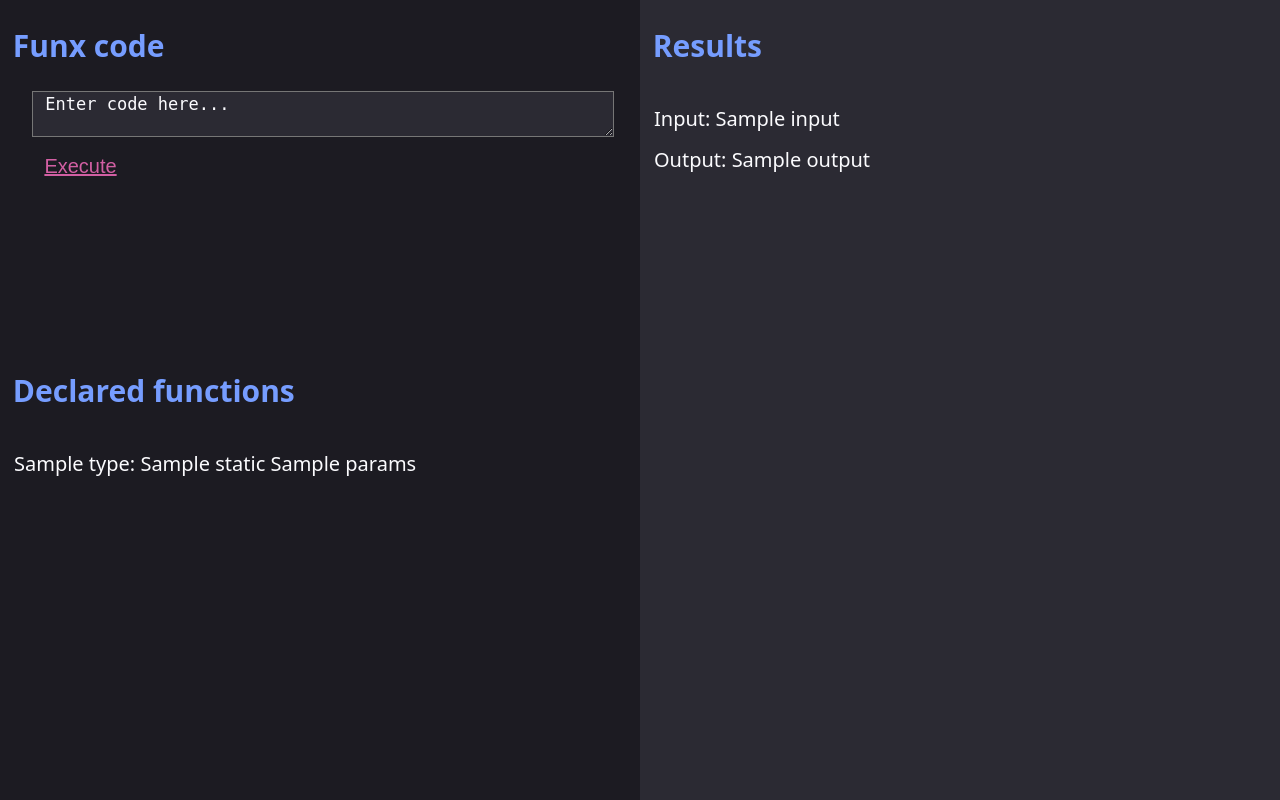
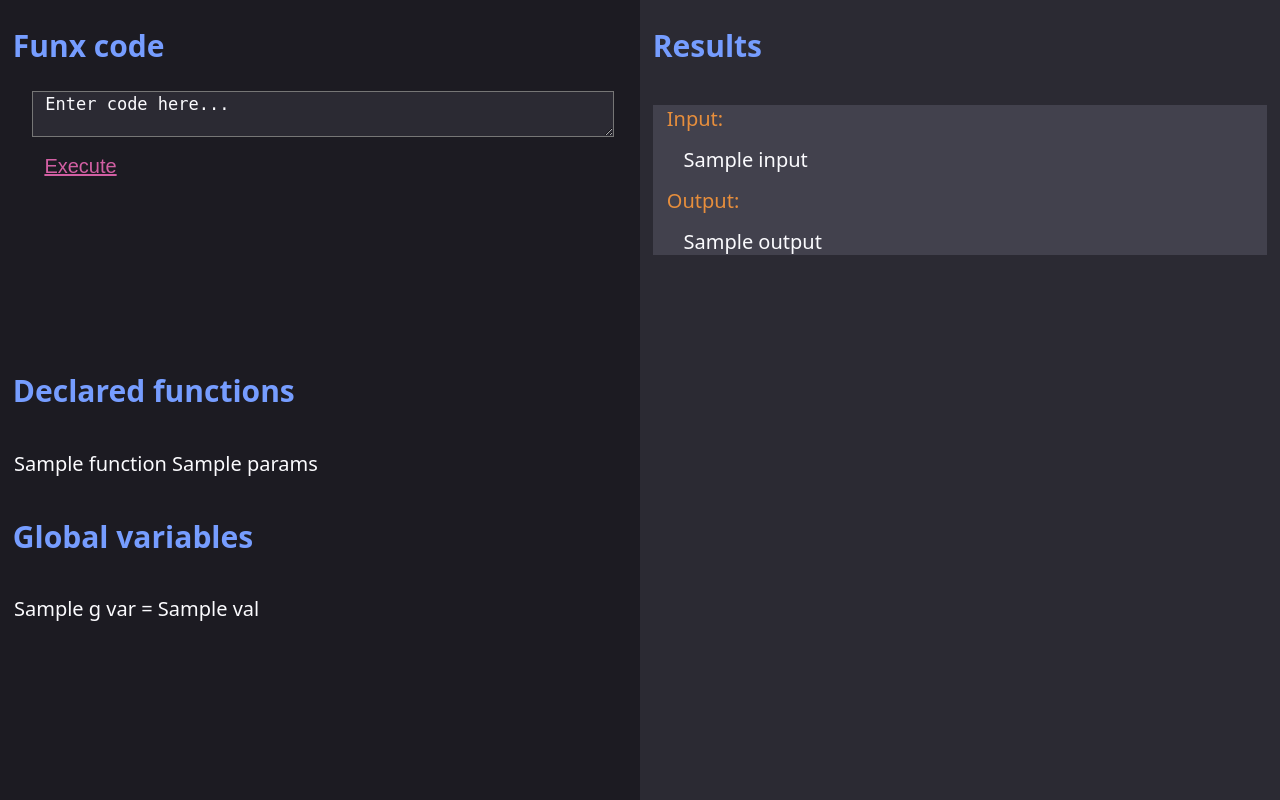
Before and after one commit to Vicara12/FIB-LP, a Flask app: template templates/base.html in a window 1280 px wide. Run offline with Flask 2, Linux system fonts and the light colour scheme; the template is opened without the code that fills it: most values are stand-ins (such as "Sample title", 1, 10 or a date in 2020).

Commit message:
Feat: formated functions, global variables and I/O

```diff
--- a/app.py
+++ b/app.py
@@ -16,11 +16,7 @@
         self.io_buffer = []
 
     def execute(self, code):
-        file = open("new_code.funx", "w")
-        file.write(code)
-        file.close()
-        # code_stream = StringIO(code)
-        code_stream = FileStream("new_code.funx")
+        code_stream = InputStream(code)
         lexer = FunxLexer(code_stream)
         token_stream = CommonTokenStream(lexer)
         parser = FunxParser(token_stream)
@@ -30,16 +26,18 @@
             output = self.tree_visitor.getOutputBuffer()
             if len(output) == 0:
                 output = ["None"]
-            self.io_buffer.append((code, "\n".join(output)))
+            self.io_buffer.append((code, output))
         except Exception as e:
-            self.io_buffer.append((code, e))
+            self.io_buffer.append((code, [e]))
 
     def getIObuffer(self):
         return self.io_buffer
 
-    # statics are global context elements, aka functions and global variables
-    def getStatics(self):
-        return self.tree_visitor.getStatics()
+    def getFunctions(self):
+        return self.tree_visitor.getFunctions()
+
+    def getGlobVars(self):
+        return self.tree_visitor.getGlobVars()
 
 
 app = Flask(__name__)
@@ -52,10 +50,14 @@
     if request.method == 'POST':
         new_code = request.form["codearea"]
         funx_executer.execute(new_code)
+        io_buffer = funx_executer.getIObuffer()
+        functions = funx_executer.getFunctions()
+        gVars = funx_executer.getGlobVars()
         return render_template('base.html',
                                name="ok",
-                               io_buffer=funx_executer.getIObuffer(),
-                               statics=funx_executer.getStatics())
+                               io_buffer=io_buffer[::-1],
+                               functions=functions,
+                               gVars=gVars)
     # the user hasn't yet inserted any code
     else:
         return render_template('base.html', name="default")
--- a/templates/base.html
+++ b/templates/base.html
@@ -11,6 +11,8 @@
             --blue: #0AA5E2;
             --violet: #D25FA3;
             --white: #FBFBFE;
+            --output_bgnd: #42414D;
+            --io_text: #E78E3C;
         }
 
         body {
@@ -115,9 +117,22 @@
             <header><h1> Declared functions </h1></header>
         </div>
         <div style="position: static" class="body">
-            {% for type, name, params in statics%}
-                <p> {{ type }}: {{ name }} {{ params }} </p>
-            {% endfor %}
+            <div>
+                {% for name, params in functions%}
+                    <p>         {{ name }}     {{ params }} </p>
+                {% endfor %}
+            </div>
+        </div>
+        <!-- global variables section -->
+        <div style="position: static">
+            <header><h1> Global variables </h1></header>
+        </div>
+        <div style="position: static" class="body">
+            <div>
+                {% for name, val in gVars%}
+                    <p>         {{ name }} = {{ val }} </p>
+                {% endfor %}
+            </div>
         </div>
     </section>
 
@@ -127,8 +142,24 @@
             <header><h1> Results </h1></header>
             <div class="body">
                 {% for input, output in io_buffer %}
-                <p> Input: {{ input }} </p>
-                <p> Output: {{ output }} </p>
+                <div style="background-color: var(--output_bgnd);
+                             margin: 2%;">
+
+                    <div style="height: 5%"></div>
+                    <p style="margin= 0%;
+                       color: var(--io_text)"> Input: </p>
+                    <p style="margin: 0%;
+                        margin-left: 5%">{{ input }}</p>
+
+                    <p style="margin= 0%;
+                        color: var(--io_text)"> Output: </p>
+                    {% for o in output %}
+                        <p style="margin: 0%;
+                            margin-left: 5%">{{ o }}</p>
+                    {% endfor %}
+                    <div style="height: 5%"></div>
+
+                </div>
                 {% endfor %}
             </div>
     </section>
```
Also changed, not shown: TreeVisitor.py (+19 -11 lines), README.md.
